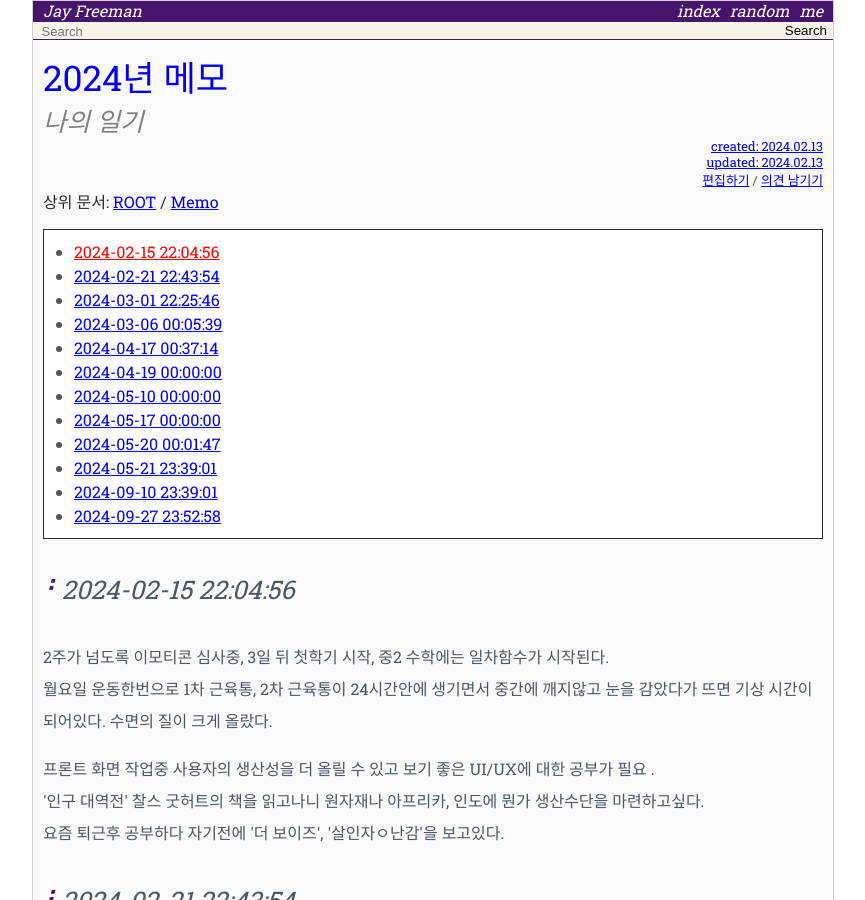
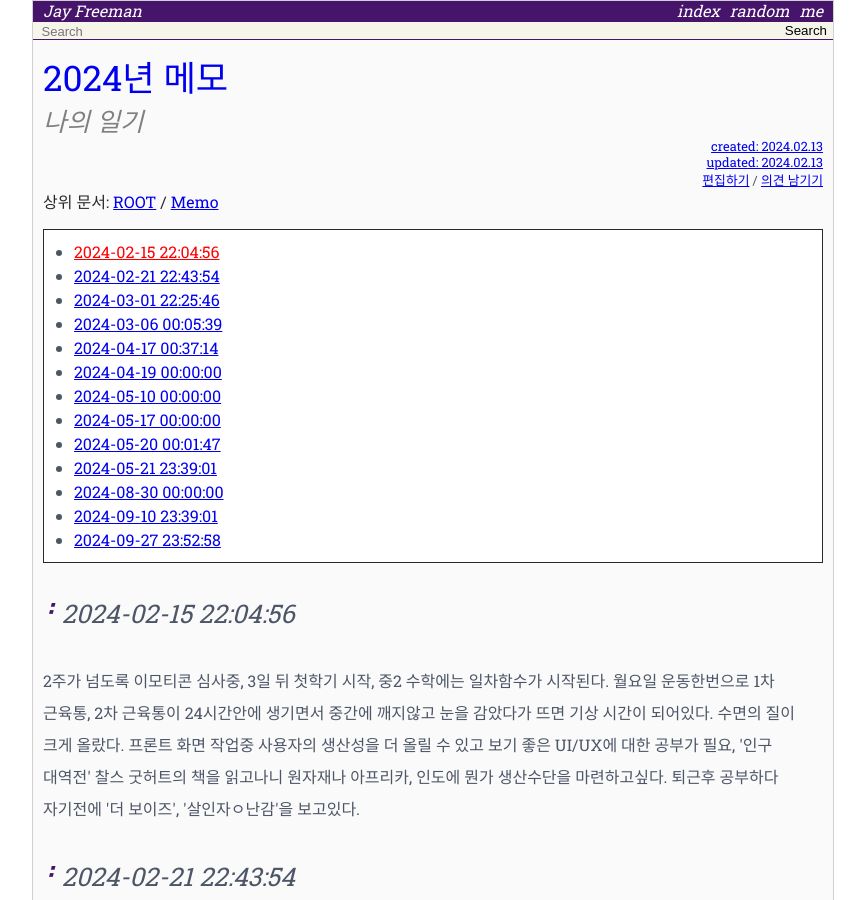
Before and after one commit to JayFreemandev/JayFreemandev.github.io, a Jekyll site: the page built from _wiki/memo/2024.md, in a window 1280 px wide and 900 px high. Shown: the whole window, without its empty margins (207-1072 px from the left). Built offline with Jekyll 4.4.1, drawn with Linux system fonts in a browser that asks for light colours; comment, search, counter and statistics services are not loaded; some of the changed text lies outside the part shown.

Commit message:
메모를 수정하라

```diff
--- a/_wiki/memo/2024.md
+++ b/_wiki/memo/2024.md
@@ -15,13 +15,7 @@ resource: 4B3C901A-C657-4963-A51E-375F0ADA663A
 {:toc}
 
 ### 2024-02-15 22:04:56
-2주가 넘도록 이모티콘 심사중, 3일 뒤 첫학기 시작, 중2 수학에는 일차함수가 시작된다.
-월요일 운동한번으로 1차 근육통, 2차 근육통이 24시간안에 생기면서 중간에 깨지않고 눈을 감았다가 뜨면 기상 시간이 되어있다.
-수면의 질이 크게 올랐다.
-
-프론트 화면 작업중 사용자의 생산성을 더 올릴 수 있고 보기 좋은 UI/UX에 대한 공부가 필요 .
-'인구 대역전' 찰스 굿허트의 책을 읽고나니 원자재나 아프리카, 인도에 뭔가 생산수단을 마련하고싶다.
-요즘 퇴근후 공부하다 자기전에 '더 보이즈', '살인자ㅇ난감'을 보고있다.
+2주가 넘도록 이모티콘 심사중, 3일 뒤 첫학기 시작, 중2 수학에는 일차함수가 시작된다. 월요일 운동한번으로 1차 근육통, 2차 근육통이 24시간안에 생기면서 중간에 깨지않고 눈을 감았다가 뜨면 기상 시간이 되어있다. 수면의 질이 크게 올랐다. 프론트 화면 작업중 사용자의 생산성을 더 올릴 수 있고 보기 좋은 UI/UX에 대한 공부가 필요, '인구 대역전' 찰스 굿허트의 책을 읽고나니 원자재나 아프리카, 인도에 뭔가 생산수단을 마련하고싶다. 퇴근후 공부하다 자기전에 '더 보이즈', '살인자ㅇ난감'을 보고있다.
 
 ### 2024-02-21 22:43:54
 이모티콘 심사에 탈락했다. 고래 사냥꾼이 나에게 다잉 메세지를 보내고있었다. 이때 비트코인을 샀다면 큰 수익을 봤을것이다.
@@ -63,6 +57,10 @@ React Query 5 (1/9) 시작
 수면시간이 망가지면서 뇌가 반쯤 죽어있는 느낌이다 오후 5시가 넘어서 겨우 사고가 가능해진다.
 잔 실수가 많아지고있어서 수면시간을 8시간으로 계속 유지해야할거같다.
 
+### 2024-08-30 00:00:00
+고등학교 수학을 마쳤다.
+![math](https://github.com/user-attachments/assets/d7f6ac8f-1b73-4c1b-993f-62b81c4d4d09)
+
 ### 2024-09-10 23:39:01
 서비스를 공개하는 과정에서 예상보다 많은 모니터링 작업과 로그 히스토리 관리를 필요로 했다. 사내에서 사용하는 서비스가 아닌, 공개된 서비스를 운영하는 데 있어 이 부분은 필수적이었지만, 준비 과정에서 예상치 못한 구멍이 드러났다. 여러 요청사항을 처리하면서 디테일에 집중하지 못한 부분이 있었다. 특히 프로젝트 초기부터 헤더 정책과 같은 세부적인 운영 정책을 미리 확립해두었어야 했다. 하지만 항상 결과를 예측하기 어려워 확장성 있게 준비하려다 보니, 오히려 불필요한 작업에 시간을 소비하는 상황이 발생하기도 했다. 모니터링 작업에 들어가면서 새로운 과제들을 마주했고, 서비스 운영 관점에서 다시 한번 무엇이 필요한지 깊이 고민하게 되었다. 추후 유사한 상황에서는 초기 설계 단계에서부터 틀을 잡아놓고 시작해야될거같다.
 
```
